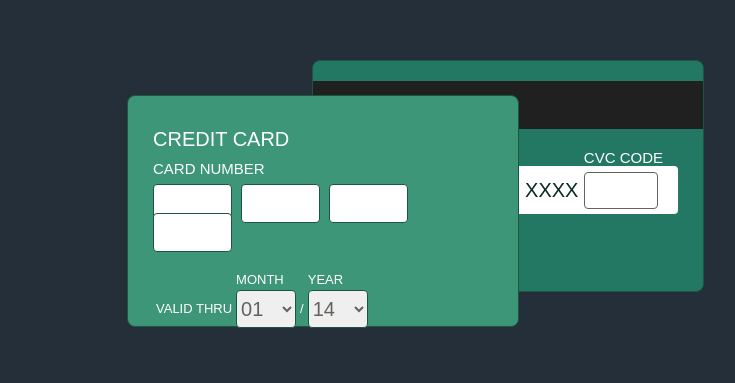
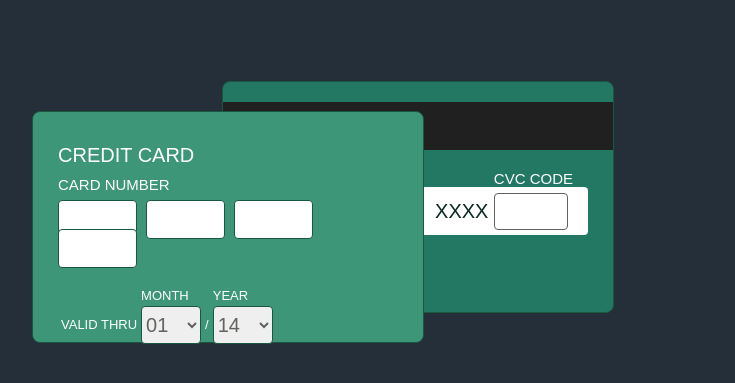
Before and after one commit to V-Margaritka/creditcard, a plain HTML site: page index.html in a window 1280 px wide. Shown: the part 189-572 px from the top of the page, without its empty margins (317-1052 px from the left). Drawn offline with Linux system fonts and the light colour scheme.

Commit message:
center alignment

```diff
--- a/index.html
+++ b/index.html
@@ -5,6 +5,7 @@
     <link rel="stylesheet" href="styles.css">
   </head>
   <body>
+    <div class="center">
       <div class="card card-back-side">
         <div class="black-line"></div>
         <div class="cvc-title">
@@ -77,5 +78,6 @@
           </table>
         </div>
       </div>
+    </div>
   </body>
 </html>
--- a/styles.css
+++ b/styles.css
@@ -1,25 +1,32 @@
+html, body {
+  margin: 0;
+  height:100%;
+}
 body {
   background-color: rgb(37,47,57); /* цвет фона */
   font-family: sans-serif; /* шрифт */
   font-size: 20px;
   color: white;
 }
+.center {
+  position: relative;
+  width: 582px;
+  height: 260px;
+  top: 50%;
+  left: 50%;
+  margin-left: -291px;
+  margin-top: -130px;
+}
 .card {
   border: 1px solid rgb(27,87,63);
   border-radius: 8px;
   position: absolute;
-  bottom: 0; /* Расстояние от нижнего края окна браузера */
-  right: 0; /* Положение от правого края */
-  margin: auto; /* Величина отступа от каждого края элемента */
-  top: 0;  /* Положение от верхнего края */
-  left: 0; /* Положение от левого края */
 }
 .card-back-side {
   width: 390px; /* ширина */
   height: 230px; /* высота */
   background-color: rgb(34,120,99); /* цвет карты */
-  top: -70px;  /* Положение от верхнего края */
-  left: 370px; /* Положение от левого края */
+  left: 190px;
 }
 .card-back-side .black-line {
   width: auto; /* ширина */
@@ -66,6 +73,7 @@ body {
   height: 180px; /* высота */
   background-color: rgb(61,150,119); /* цвет карты */
   padding: 25px;
+  margin-top: 30px;
 }
 .card-front-side h1 {
   color: white;
```
Lines whose indentation alone changed are shown as unchanged.
